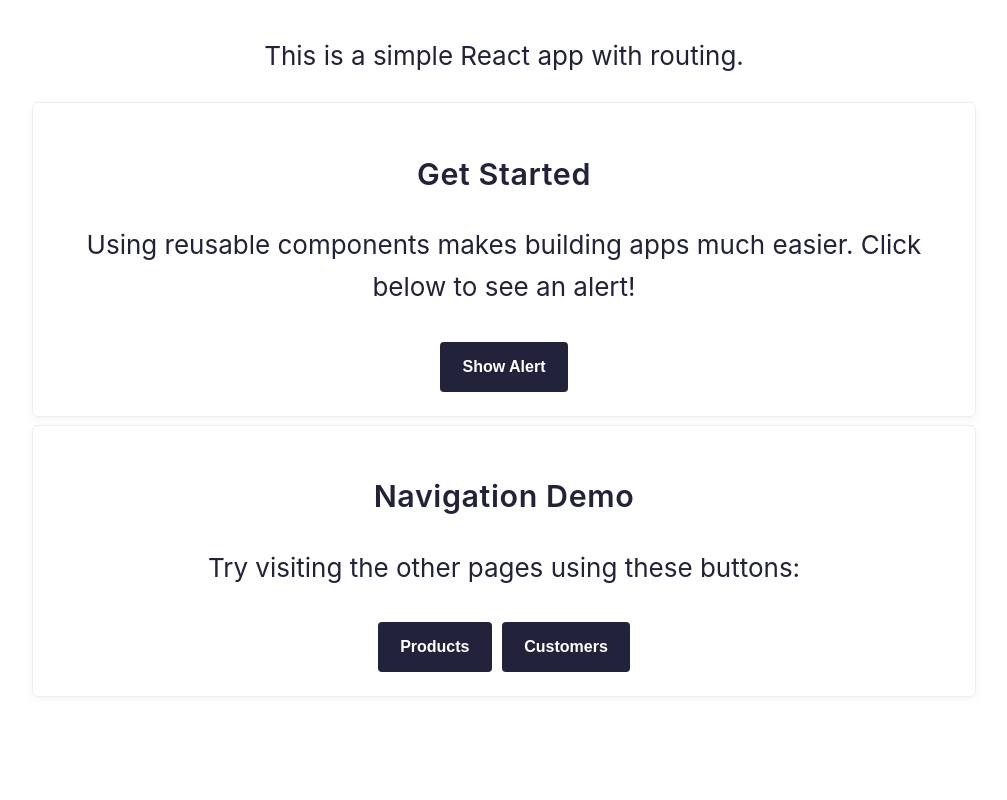
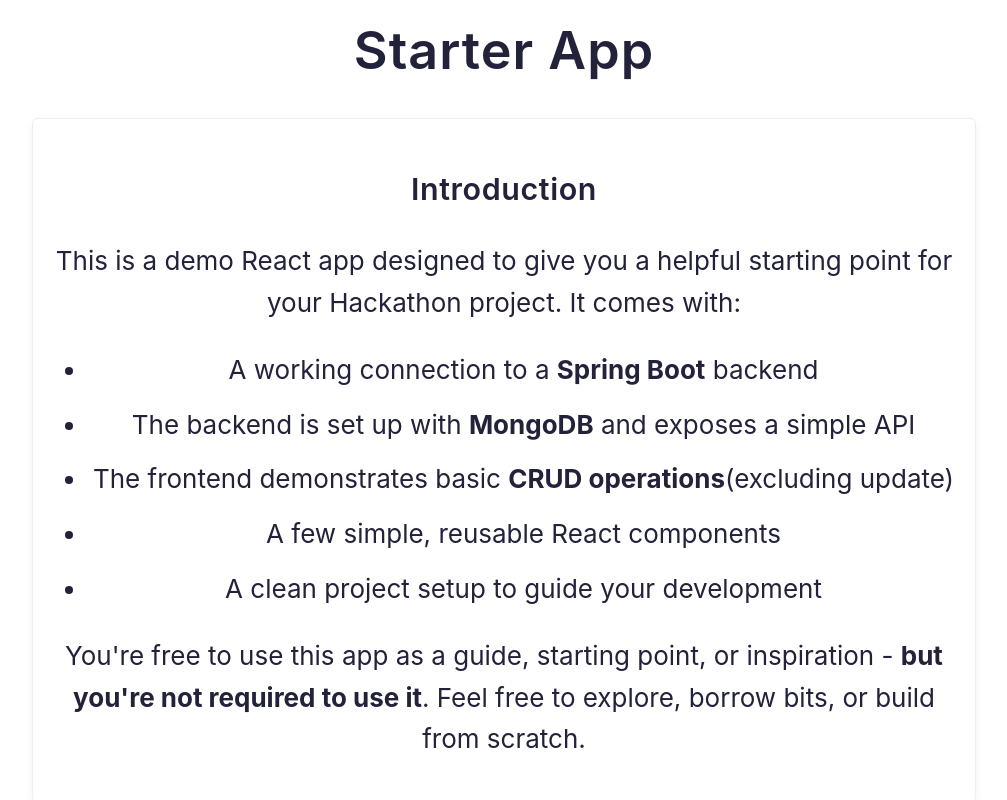
Before and after one commit to gemmanewton1/wit-hackathon-ui, a React (Create React App) app: page / in a window 1280 px wide. Shown: the part 592-1392 px from the top of the page, without its empty margins (136-1143 px from the left). Before the commit the page ends 1317 px from the top, so only its background shows below. Built offline with nearby package versions, Linux system fonts and the light colour scheme.

Commit message:
feat: update Home page with guide on how to use the app

```diff
--- a/src/Views/Home.jsx
+++ b/src/Views/Home.jsx
@@ -10,8 +10,35 @@
 
   return (
     <div>
-      <h1>🏠 Welcome to the Home Page</h1>
-      <p>This is a simple React app with routing.</p>
+      <h1>🚀 Welcome to the WiT Hackathon Starter App</h1>
+
+      <Card title="Introduction">
+        <p>
+          This is a demo React app designed to give you a helpful starting point for your Hackathon project. It comes with:
+        </p>
+
+        <ul>
+          <li>
+            A working connection to a <strong>Spring Boot</strong> backend
+          </li>
+          <li>
+            The backend is set up with <strong>MongoDB</strong> and exposes a
+            simple API
+          </li>
+          <li>
+            The frontend demonstrates basic <strong>CRUD operations</strong>
+            (excluding update)
+          </li>
+          <li>A few simple, reusable React components</li>
+          <li>A clean project setup to guide your development</li>
+        </ul>
+
+        <p>
+          You're free to use this app as a guide, starting point, or inspiration
+          - <strong>but you're not required to use it</strong>. Feel free to
+          explore, borrow bits, or build from scratch.
+        </p>
+      </Card>
 
       <Card title="Get Started">
         <p>
@@ -30,7 +57,11 @@
       <Card title="Navigation Demo">
         <p>Try visiting the other pages using these buttons:</p>
         <Button label="Products" onClick={() => navigate("/products")} />
-        <Button label="Customers" onClick={() => navigate("/customers")} style={{ marginLeft: "10px" }} />
+        <Button
+          label="Customers"
+          onClick={() => navigate("/customers")}
+          style={{ marginLeft: "10px" }}
+        />
       </Card>
     </div>
   );
```
